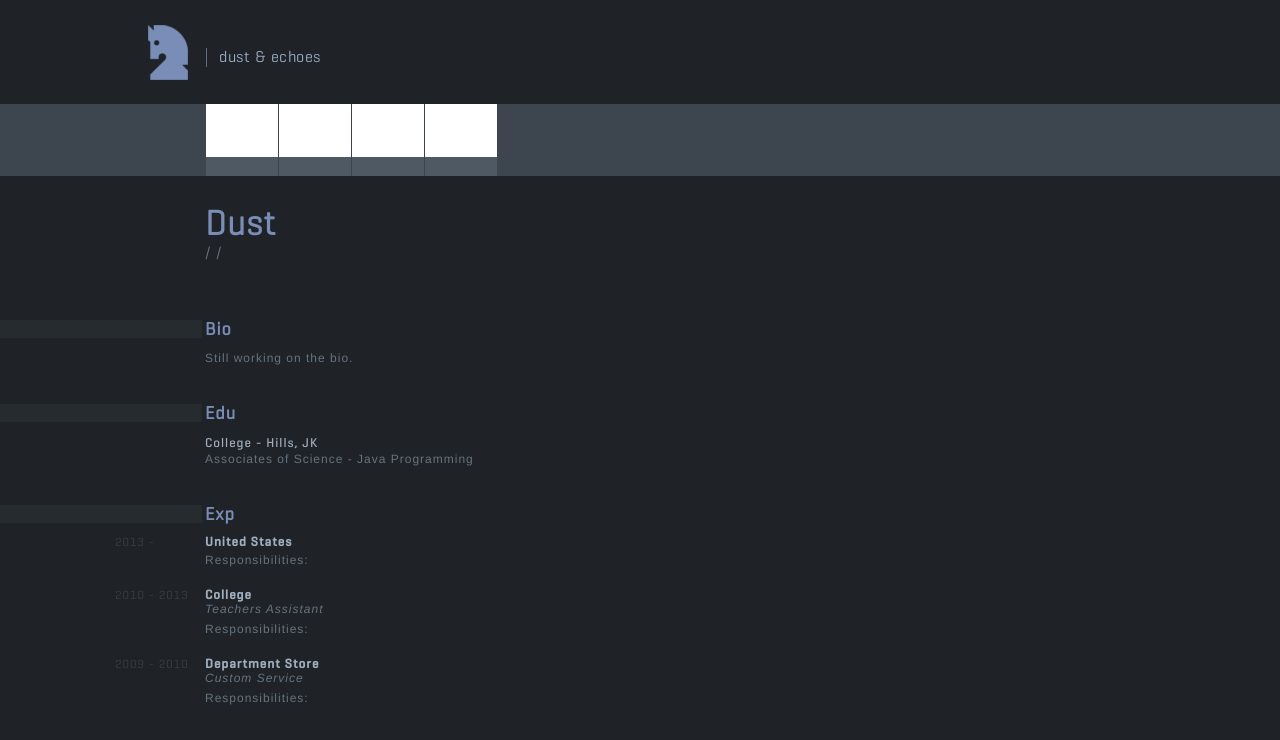
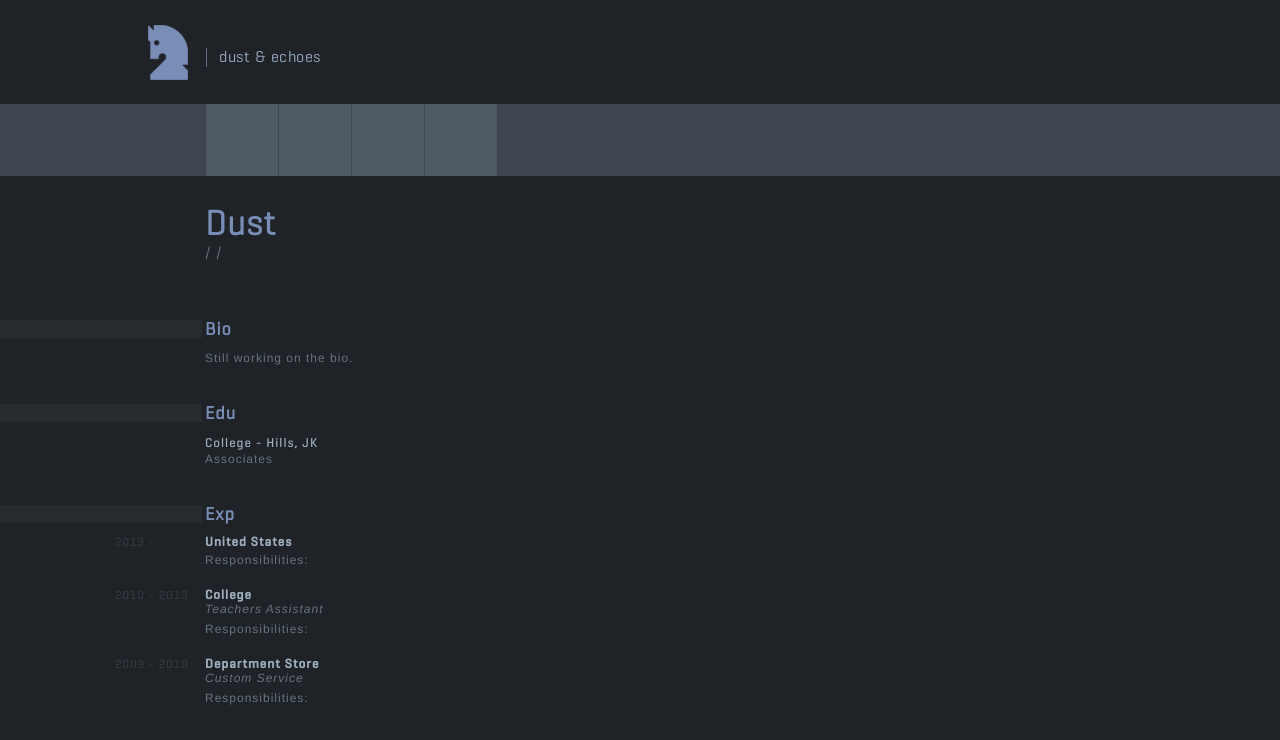
Before and after one commit to eckhout/eckhout.github.io, a plain HTML site: page index.html in a window 1280 px wide. Drawn offline with nearby package versions, Linux system fonts and the light colour scheme.

Commit message:
buttons-3
fixing buttons again

```diff
--- a/css/sub_echo.css
+++ b/css/sub_echo.css
@@ -59,7 +59,7 @@ body {
    position: absolute;
    top: 0; left: 0;
    text-indent: -9999px;
-   width: 72px; height: 177px;
+   width: 72px; height: 72px;
 }
 
 #centerwell p {
--- a/index.html
+++ b/index.html
@@ -12,7 +12,7 @@
 	<script src="https://ajax.googleapis.com/ajax/libs/jqueryui/1.12.1/jquery-ui.min.js"></script>
 	<script type="text/javascript" src="js/sub_echo.js" charset="utf-8"> </script>
 
-	<style>@media print {#ghostery-purple-box {display:none !important}}</style>
+
 
 	<title>dust & echoes</title>
 </head>
@@ -38,33 +38,11 @@
              <p>Plus Ultra.</p>
          </li>
 
-
-         <li id="btn4" style="overflow: hidden; width: 72px; display: block;">
+         <li id="btn4" style="overflow: hidden; height: 72px; width: 72px; display: block;">
             <h3 style="background-position: 0px center;"><a href="" target="_blank">Flicker</a></h3>
              <p>Read me.</p>
          </li>
 
-<!--
-         <li id="twitter" style="overflow: hidden; width: 72px; display: block;">
-            <h3 style="background-position: 0px center;"><a href="" target="_blank"></a></h3>
-             <p></p>
-         </li>
-
-         <li id="resume" style="overflow: hidden; width: 72px; display: block;">
-            <h3 style="background-position: 0px center;"><a href="" target="_blank"></a></h3>
-             <p></p>
-         </li>
-
-         <li id="email" style="overflow: hidden; width: 72px; display: block;">
-            <h3 style="background-position: 0px center;"><a href="mailto:eckhout@proto">Email</a></h3>
-             <p>eckhout@proto</p>
-         </li>
-
-         <li id="contact" style="overflow: hidden; width: 72px; display: block;">
-            <h3 style="background-position: 0px center;"><a href="" target="_blank"></a></h3>
-             <p></p>
-         </li>
--->
 
       </ul><!-- centerwell -->
      	<div id="content" style="opacity: 1;">
@@ -77,7 +55,7 @@
 
 		<h3 class="morph" style="">Edu</h3>
             <span class="location">College - Hills, JK</span>
-            <span class="title">Associates of Science - Java Programming</span>
+            <span class="title">Associates </span>
 
    	    <h3 class="morph" style="">Exp</h3>
 
```
